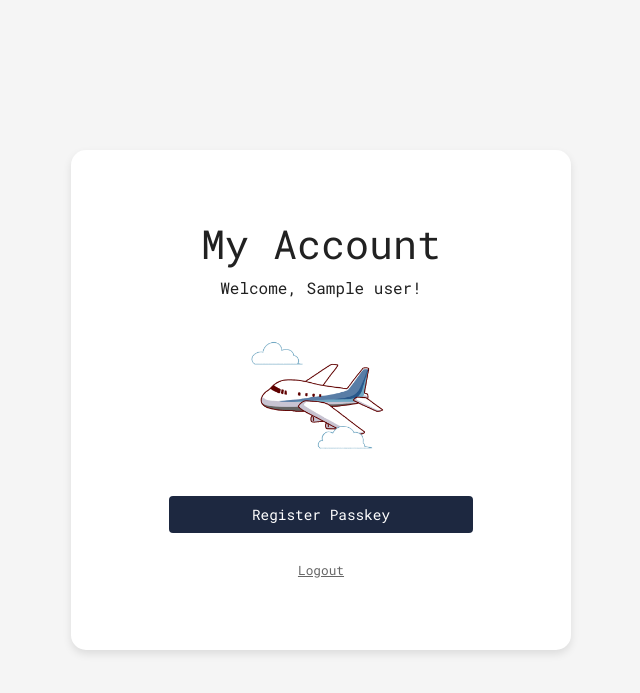
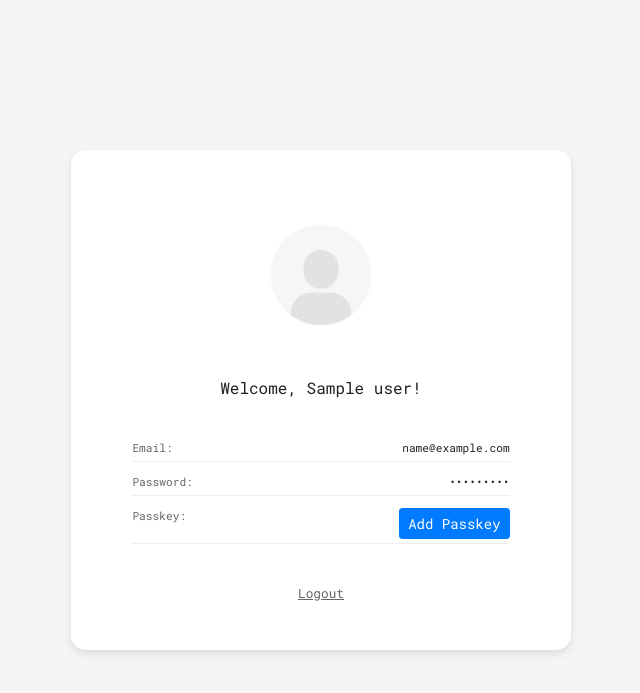
Before and after one commit to jchowlabs/basic-auth-app, a Flask app: page /dashboard in a window 1280 px wide. Shown: the top 693 px of the page, without its empty margins (319-959 px from the left). Run offline with Flask 3, Linux system fonts and the light colour scheme; the visitor is signed in with stand-in values (Sample User, id 1); data that the repository does not hold is empty; some libraries are stand-ins or nearby versions.

Commit message:
Adding webauthn.

```diff
--- a/app.py
+++ b/app.py
@@ -1,4 +1,4 @@
-from flask import Flask, render_template, url_for, redirect, flash
+from flask import Flask, render_template, url_for, redirect, flash, jsonify, request, session
 from flask_sqlalchemy import SQLAlchemy
 from flask_login import UserMixin, login_user, LoginManager, login_required, logout_user, current_user
 from flask_wtf import FlaskForm
@@ -6,13 +6,20 @@ from wtforms import StringField, PasswordField, SubmitField
 from wtforms.validators import InputRequired, Length, ValidationError, Email
 from flask_bcrypt import Bcrypt
 import os
+import json
+import base64
+import secrets
+from datetime import datetime
 
 # Creates our flask app - "app"
 app = Flask(__name__)
 
 # Creates a SQLite database instance to store hashed id, username, password
 app.config['SQLALCHEMY_DATABASE_URI'] = 'sqlite:///database.db'
-app.config['SECRET_KEY'] = 'jchowlabs' # TO CHANGE
+app.config['SECRET_KEY'] = 'jchowlabs'
+app.config['WEBAUTHN_RP_ID'] = 'localhost'
+app.config['WEBAUTHN_RP_NAME'] = 'Login Demo'
+app.config['WEBAUTHN_ORIGIN'] = 'https://localhost:5000'
 db = SQLAlchemy(app)
 bcrypt = Bcrypt(app)
 
@@ -33,10 +40,22 @@ class User(db.Model, UserMixin):
     email = db.Column(db.String(50), nullable=False, unique=True)
     password = db.Column(db.String(100), nullable=False)
 
+# WebAuthn Credentials Model
+class WebAuthnCredential(db.Model):
+    id = db.Column(db.Integer, primary_key=True)
+    user_id = db.Column(db.Integer, db.ForeignKey('user.id'), nullable=False)
+    credential_id = db.Column(db.String(250), nullable=False)
+    public_key = db.Column(db.Text, nullable=False)
+    sign_count = db.Column(db.Integer, default=0)
+    created_at = db.Column(db.DateTime, default=datetime.utcnow)
+
+    # Relationship with the User
+    user = db.relationship('User', backref=db.backref('credentials', lazy=True))
+
 # Creates user object from registration form
 class RegisterForm(FlaskForm):
     name = StringField(validators=[InputRequired(), Length(max=50)], render_kw={"placeholder": "Name"})
-    email = StringField(validators=[InputRequired(), Email(message="Please enter valid email address"), Length(max=50)], render_kw={"placeholder": "Email"})
+    email = StringField(validators=[InputRequired(), Email(message="Invalid email address."), Length(max=50)], render_kw={"placeholder": "Email"})
     password = PasswordField(validators=[InputRequired(), Length(min=4, max=20)], render_kw={"placeholder": "Password"})
     submit = SubmitField("Register")
 
@@ -48,9 +67,13 @@ class RegisterForm(FlaskForm):
 
 # Creates user object from login form
 class LoginForm(FlaskForm):
-    email = StringField(validators=[InputRequired(message="Email is required"), Email(message="Please enter valid email address"), Length(min=4, max=20)], render_kw={"placeholder": "Email"})
-    password = PasswordField(validators=[InputRequired(message="Password is required"), Length(min=4, max=20)], render_kw={"placeholder": "Password"})
+    email = StringField(validators=[InputRequired(message="Email is required."), Email(message="Invalid email address."), Length(min=4, max=50)], render_kw={"placeholder": "Email"})
+    password = PasswordField(validators=[InputRequired(message="Password is required."), Length(min=4, max=20)], render_kw={"placeholder": "Password"})
     submit = SubmitField("Login")
+
+# Generate a random challenge
+def generate_challenge():
+    return base64.urlsafe_b64encode(secrets.token_bytes(32)).decode('utf-8').rstrip('=')
 
 # Route for login page - no login required
 @app.route('/', methods=['GET', 'POST'])
@@ -63,9 +86,9 @@ def login():
                 login_user(user)
                 return redirect(url_for('dashboard'))
             else:
-                flash('The email or password you entered is not valid.', 'danger')
+                flash('Invalid email or password', 'danger')
         else:
-            flash('The email or password you entered is not valid.', 'danger')
+            flash('Invalid email or password.', 'danger')
     return render_template('login.html', form=form)
 
 
@@ -76,13 +99,13 @@ def register():
     if form.validate_on_submit():
         existing_user = User.query.filter_by(email=form.email.data).first()
         if existing_user:
-            flash('User already exists', 'danger')
+            flash('Account already exists.', 'danger')
         else:
             hashed_password = bcrypt.generate_password_hash(form.password.data).decode('utf-8')
             new_user = User(name=form.name.data, email=form.email.data, password=hashed_password)
             db.session.add(new_user)
             db.session.commit()
-            flash('Account created successfully! Please log in.', 'success')
+            flash('Account successfully created! Please login.', 'success')
             return redirect(url_for('login'))
     return render_template('register.html', form=form)
 
@@ -90,7 +113,8 @@ def register():
 @app.route('/dashboard', methods=['GET', 'POST'])
 @login_required
 def dashboard():
-    return render_template('dashboard.html')
+    has_credentials = WebAuthnCredential.query.filter_by(user_id=current_user.id).first() is not None
+    return render_template('dashboard.html', has_credentials=has_credentials)
 
 # Route that redirects logged out user to login page
 @app.route('/logout', methods=['GET', 'POST'])
@@ -99,10 +123,176 @@ def logout():
     logout_user()
     return redirect(url_for('login'))
 
+# WebAuthn registration routes
+@app.route('/api/webauthn/register/begin', methods=['POST'])
+@login_required
+def webauthn_register_begin():
+    # Generate registration options
+    challenge = generate_challenge()
+
+    # Store the challenge in the session for verification later
+    session['challenge'] = challenge
+
+    # Create registration options
+    options = {
+        'challenge': challenge,
+        'rp': {
+            'name': app.config['WEBAUTHN_RP_NAME'],
+            'id': app.config['WEBAUTHN_RP_ID']
+        },
+        'user': {
+            'id': str(current_user.id),
+            'name': current_user.email,
+            'displayName': current_user.name
+        },
+        'pubKeyCredParams': [
+            {'type': 'public-key', 'alg': -7},  # ES256
+            {'type': 'public-key', 'alg': -257}  # RS256
+        ],
+        'timeout': 60000,  # 60 seconds
+        'attestation': 'none',
+        'authenticatorSelection': {
+            'userVerification': 'preferred',
+            'requireResidentKey': False
+        }
+    }
+
+    return jsonify(options)
+
+@app.route('/api/webauthn/register/complete', methods=['POST'])
+@login_required
+def webauthn_register_complete():
+    try:
+        data = request.json
+
+        # Get stored challenge from session
+        challenge = session.get('challenge')
+        if not challenge:
+            return jsonify({'error': 'Challenge not found'}), 400
+
+        # Clear the challenge from the session
+        session.pop('challenge', None)
+
+        # Verify attestation response from client
+        # In a production system, you would properly verify the attestation
+        # Here we'll just save the credential
+
+        credential_id = data['id']
+        public_key = json.dumps(data['response'])
+
+        # Check if credential already exists
+        existing_cred = WebAuthnCredential.query.filter_by(credential_id=credential_id).first()
+        if existing_cred:
+            return jsonify({'error': 'Credential already registered'}), 400
+
+        # Create new credential
+        new_credential = WebAuthnCredential(
+            user_id=current_user.id,
+            credential_id=credential_id,
+            public_key=public_key,
+            sign_count=0
+        )
+
+        db.session.add(new_credential)
+        db.session.commit()
+
+        return jsonify({'success': True, 'message': 'Passkey registered successfully'})
+
+    except Exception as e:
+        return jsonify({'error': str(e)}), 500
+
+# WebAuthn authentication routes
+@app.route('/api/webauthn/authenticate/begin', methods=['POST'])
+def webauthn_authenticate_begin():
+    try:
+        # Generate authentication challenge
+        challenge = generate_challenge()
+
+        # Store challenge in session for verification
+        session['auth_challenge'] = challenge
+
+        # Get all credentials to allow for authentication
+        # In a real app, you might want to filter by username first
+        credentials = WebAuthnCredential.query.all()
+        allowed_credentials = []
+
+        for cred in credentials:
+            allowed_credentials.append({
+                'type': 'public-key',
+                'id': cred.credential_id
+            })
+
+        # Create authentication options
+        options = {
+            'challenge': challenge,
+            'timeout': 60000,
+            'rpId': app.config['WEBAUTHN_RP_ID'],
+            'allowCredentials': allowed_credentials,
+            'userVerification': 'preferred'
+        }
+
+        return jsonify(options)
+
+    except Exception as e:
+        return jsonify({'error': str(e)}), 500
+
+@app.route('/api/webauthn/authenticate/complete', methods=['POST'])
+def webauthn_authenticate_complete():
+    try:
+        data = request.json
+
+        # Get credential ID from authentication response
+        credential_id = data['id']
+
+        # Get challenge from session
+        challenge = session.get('auth_challenge')
+        if not challenge:
+            return jsonify({'error': 'Challenge not found'}), 400
+
+        # Clear challenge from session
+        session.pop('auth_challenge', None)
+
+        # Find credential in database
+        credential = WebAuthnCredential.query.filter_by(credential_id=credential_id).first()
+        if not credential:
+            return jsonify({'error': 'Unknown credential'}), 400
+
+        # Get user associated with credential
+        user = User.query.get(credential.user_id)
+        if not user:
+            return jsonify({'error': 'User not found'}), 400
+
+        # In a real application, you would verify the authenticator assertion here
+        # For this demo, we'll skip the cryptographic validation and trust the credential
+
+        # Update the sign count if available
+        if 'authenticatorData' in data['response'] and hasattr(data['response'], 'signCount'):
+            credential.sign_count = data['response']['signCount']
+            db.session.commit()
+
+        # Log in the user
+        login_user(user)
+
+        return jsonify({
+            'success': True,
+            'message': 'Authentication successful',
+            'redirect': url_for('dashboard')
+        })
+
+    except Exception as e:
+        return jsonify({'error': str(e)}), 500
+
 # Ensure the database file exists and create tables if not
 if not os.path.exists('database.db'):
     with app.app_context():
         db.create_all()
+else:
+    # Update schema for existing database
+    with app.app_context():
+        db.create_all()
+
+def main():
+    app.run(ssl_context="adhoc")
 
 if __name__ == '__main__':
-    app.run()
+    main()
--- a/requirements.txt
+++ b/requirements.txt
@@ -17,3 +17,4 @@ SQLAlchemy==2.0.36
 typing_extensions==4.12.2
 Werkzeug==3.0.6
 WTForms==3.2.1
+cryptography==43.0.3
--- /dev/null
+++ b/static/js/webauthn.js
@@ -0,0 +1,228 @@
+// WebAuthn functions for passkey operations
+
+// Convert base64url to ArrayBuffer
+function base64urlToArrayBuffer(base64url) {
+    try {
+        // Add padding if needed
+        const base64 = base64url.replace(/-/g, '+').replace(/_/g, '/');
+        const padding = '='.repeat((4 - base64.length % 4) % 4);
+        const base64padded = base64 + padding;
+
+        // Decode base64 to binary string
+        const binary = window.atob(base64padded);
+
+        // Convert binary string to ArrayBuffer
+        const buffer = new ArrayBuffer(binary.length);
+        const view = new Uint8Array(buffer);
+        for (let i = 0; i < binary.length; i++) {
+            view[i] = binary.charCodeAt(i);
+        }
+        return buffer;
+    } catch (error) {
+        console.error('Error converting base64url to ArrayBuffer:', error);
+        throw error;
+    }
+}
+
+// Convert ArrayBuffer to base64url
+function arrayBufferToBase64url(buffer) {
+    try {
+        const bytes = new Uint8Array(buffer);
+        let binary = '';
+        for (let i = 0; i < bytes.byteLength; i++) {
+            binary += String.fromCharCode(bytes[i]);
+        }
+        const base64 = window.btoa(binary);
+        return base64.replace(/\+/g, '-').replace(/\//g, '_').replace(/=/g, '');
+    } catch (error) {
+        console.error('Error converting ArrayBuffer to base64url:', error);
+        throw error;
+    }
+}
+
+// Register a new passkey
+async function registerPasskey() {
+    try {
+        // Check if WebAuthn is supported
+        if (!window.PublicKeyCredential) {
+            alert('WebAuthn is not supported in this browser');
+            return;
+        }
+
+        console.log('Initiating passkey registration...');
+
+        // Get registration options from the server
+        const optionsResponse = await fetch('/api/webauthn/register/begin', {
+            method: 'POST',
+            headers: {
+                'Content-Type': 'application/json'
+            },
+            credentials: 'same-origin'
+        });
+
+        if (!optionsResponse.ok) {
+            const errorData = await optionsResponse.json();
+            throw new Error(errorData.error || 'Failed to get registration options');
+        }
+
+        const options = await optionsResponse.json();
+        console.log('Registration options received:', options);
+
+        // Convert challenge from base64url to ArrayBuffer
+        options.challenge = base64urlToArrayBuffer(options.challenge);
+
+        // Convert user ID directly to plain UTF-8 encoded string
+        // This is crucial for Safari compatibility
+        const encoder = new TextEncoder();
+        options.user.id = encoder.encode(options.user.id);
+
+        console.log('Requesting credential creation...');
+
+        // Create credential
+        const credential = await navigator.credentials.create({
+            publicKey: options
+        });
+
+        console.log('Credential created:', credential);
+
+        // Prepare credential data for sending to server
+        const credentialData = {
+            id: credential.id,
+            type: credential.type,
+            response: {
+                attestationObject: arrayBufferToBase64url(credential.response.attestationObject),
+                clientDataJSON: arrayBufferToBase64url(credential.response.clientDataJSON)
+            }
+        };
+
+        console.log('Sending credential to server...');
+
+        // Send credential to server
+        const registerResponse = await fetch('/api/webauthn/register/complete', {
+            method: 'POST',
+            headers: {
+                'Content-Type': 'application/json'
+            },
+            credentials: 'same-origin',
+            body: JSON.stringify(credentialData)
+        });
+
+        const result = await registerResponse.json();
+
+        if (result.success) {
+            alert('Passkey registered successfully!');
+            location.reload();
+        } else {
+            alert('Failed to register passkey: ' + (result.error || 'Unknown error'));
+        }
+    } catch (error) {
+        console.error('Error registering passkey:', error);
+        alert('Error registering passkey: ' + error.message);
+    }
+}
+
+// Authenticate with a passkey
+async function authenticateWithPasskey() {
+    try {
+        // Check if WebAuthn is supported
+        if (!window.PublicKeyCredential) {
+            alert('WebAuthn is not supported in this browser');
+            return;
+        }
+
+        console.log('Initiating passkey authentication...');
+
+        // Get authentication options from server
+        const optionsResponse = await fetch('/api/webauthn/authenticate/begin', {
+            method: 'POST',
+            headers: {
+                'Content-Type': 'application/json'
+            },
+            credentials: 'same-origin'
+        });
+
+        if (!optionsResponse.ok) {
+            const errorData = await optionsResponse.json();
+            throw new Error(errorData.error || 'Failed to get authentication options');
+        }
+
+        const options = await optionsResponse.json();
+        console.log('Authentication options received:', options);
+
+        // Convert challenge from base64url to ArrayBuffer
+        options.challenge = base64urlToArrayBuffer(options.challenge);
+
+        // Convert allowed credential IDs from base64url to ArrayBuffer
+        if (options.allowCredentials) {
+            for (let cred of options.allowCredentials) {
+                cred.id = base64urlToArrayBuffer(cred.id);
+            }
+        }
+
+        console.log('Requesting credential get...');
+
+        // Request credential from authenticator
+        const credential = await navigator.credentials.get({
+            publicKey: options
+        });
+
+        console.log('Credential received:', credential);
+
+        // Prepare credential data for sending to server
+        const authData = {
+            id: credential.id,
+            type: credential.type,
+            response: {
+                authenticatorData: arrayBufferToBase64url(credential.response.authenticatorData),
+                clientDataJSON: arrayBufferToBase64url(credential.response.clientDataJSON),
+                signature: arrayBufferToBase64url(credential.response.signature),
+                userHandle: credential.response.userHandle ?
+                    arrayBufferToBase64url(credential.response.userHandle) : null
+            }
+        };
+
+        console.log('Sending authentication data to server...');
+
+        // Send credential to server for verification
+        const authResponse = await fetch('/api/webauthn/authenticate/complete', {
+            method: 'POST',
+            headers: {
+                'Content-Type': 'application/json'
+            },
+            credentials: 'same-origin',
+            body: JSON.stringify(authData)
+        });
+
+        const result = await authResponse.json();
+
+        if (result.success) {
+            console.log('Authentication successful, redirecting...');
+            window.location.href = result.redirect;
+        } else {
+            alert('Authentication failed: ' + (result.error || 'Unknown error'));
+        }
+
+    } catch (error) {
+        console.error('Error during authentication:', error);
+        alert('Error during authentication: ' + error.message);
+    }
+}
+
+// Initialize event listeners
+document.addEventListener('DOMContentLoaded', function() {
+    console.log('WebAuthn script loaded');
+
+    // Add event listener to the "Add Passkey" button
+    const addPasskeyBtn = document.getElementById('add-passkey-btn');
+    if (addPasskeyBtn) {
+        console.log('Passkey registration button found');
+        addPasskeyBtn.addEventListener('click', registerPasskey);
+    }
+
+    // Add event listener to the "Login with Passkey" button on login page
+    const loginPasskeyBtn = document.querySelector('.btn-custom-primary[type="button"]');
+    if (loginPasskeyBtn) {
+        console.log('Passkey authentication button found');
+        loginPasskeyBtn.addEventListener('click', authenticateWithPasskey);
+    }
+});
--- a/static/styles.css
+++ b/static/styles.css
@@ -1,9 +1,11 @@
+/* Base Styles */
 body {
     background-color: #f5f5f5;
     font-family: 'Roboto Mono', monospace;
     color: #212121;
 }
 
+/* Card Styles */
 .card {
     background-color: #ffffff;
     border: none;
@@ -22,7 +24,7 @@ body {
     border: none;
     box-shadow: 0 4px 8px rgba(0, 0, 0, 0.1);
     border-radius: 15px;
-    padding: 40px;
+    padding: 20px;
     width: 500px;
     height: 500px;
     display: flex;
@@ -31,6 +33,7 @@ body {
     justify-content: center;
 }
 
+/* Header Styles */
 .card-header {
     font-size: 1rem;
     font-weight: bold;
@@ -50,8 +53,8 @@ body {
 }
 
 .header-logo {
-    width: 45px;
-    height: 45px;
+    width: 50px;
+    height: 50px;
 }
 
 .header-text {
@@ -60,9 +63,10 @@ body {
 }
 
 .logo-container {
-    margin-bottom: 15px;
+    margin-bottom: 10px;
 }
 
+/* Form Styles */
 form {
     width: 90%;
     display: flex;
@@ -88,6 +92,11 @@ form {
     padding: 10px 5px;
     width: 100%;
     font-size: 0.9rem;
+    transition: all 0.3s ease;
+}
+
+.form-control:hover {
+    transform: scale(1.02);
 }
 
 .form-control:focus {
@@ -95,20 +104,14 @@ form {
     box-shadow: none;
     border-bottom: 1px solid #007bff;
     color: #212121;
+    transform: scale(1.02);
 }
 
 .form-control::placeholder {
     color: #666;
 }
 
-.text-muted {
-    font-size: 0.8rem;
-    display: flex;
-    justify-content: center;
-    text-align: center;
-    margin: 0.5px 0;
-}
-
+/* Button Styles */
 .btn-custom-primary {
     background-color: #1D2840;
     color: #ffffff;
@@ -137,8 +140,7 @@ form {
     margin-bottom: 20px;
     font-size: 0.9rem;
     display: block;
-    margin-left: auto;
-    margin-right: auto;
+    margin: 0 auto 20px;
 }
 
 .btn-register-passkey:hover {
@@ -162,18 +164,20 @@ form {
     background-color: #c82333;
 }
 
+/* Link Styles */
 .register-link, .login-link {
     color: #666;
-    text-decoration: none;
     font-size: 0.8rem;
     text-decoration: underline;
+    transition: all 0.3s ease-in-out;
 }
 
 .register-link:hover, .login-link:hover {
     color: #444;
-    text-decoration: underline;
+    transform: scale(1.05);
 }
 
+/* Alert Styles */
 .alert {
     margin-top: 20px;
     padding: 15px;
@@ -193,13 +197,50 @@ form {
     font-size: 0.7rem;
 }
 
-.gif-container {
-    margin: 2px 0;
+/* Dashboard Profile Styles */
+.profile-container {
+    margin: 2px 0 5px;
     padding: 2px;
 }
 
-.dashboard-gif {
+.dashboard-profile {
     max-width: 100%;
     height: auto;
     border-radius: 1px;
+    width: 150px;
 }
+
+/* User Info Styles */
+.user-info-container {
+    width: 80%;
+    margin: 15px 0;
+    padding: 5px;
+}
+
+.info-item {
+    display: flex;
+    justify-content: space-between;
+    margin-bottom: 8px;
+    padding: 4px 0;
+    border-bottom: 1px solid #eee;
+}
+
+.info-label {
+    font-weight: 500;
+    color: #666;
+    font-size: 0.70rem;
+}
+
+.info-value {
+    color: #212121;
+    font-size: 0.70rem;
+}
+
+/* Text Utility */
+.text-muted {
+    font-size: 0.8rem;
+    display: flex;
+    justify-content: center;
+    text-align: center;
+    margin: 0.5px 0;
+}
--- a/templates/dashboard.html
+++ b/templates/dashboard.html
@@ -1,3 +1,4 @@
+<!DOCTYPE html>
 <meta charset="UTF-8">
 <meta name="viewport" content="width=device-width, initial-scale=1.0">
 <link href="https://stackpath.bootstrapcdn.com/bootstrap/4.5.2/css/bootstrap.min.css" rel="stylesheet">
@@ -7,20 +8,40 @@
 </head>
 <body>
     <div class="d-flex justify-content-center align-items-center vh-100">
-        <div class="card-dashboard p-3">
-            <h1 class="mb-2 text-center">My Account</h1>
+        <div class="card-dashboard p-2">
+            <div class="profile-container text-center mb-4">
+                <img src="{{ url_for('static', filename='images/blank-profile.jpg') }}" alt="Animation" class="dashboard-profile" width="150">
+            </div>
             <p class="text-center">Welcome, {{ current_user.name|capitalize }}!</p>
-            <div class="gif-container text-center mb-4">
-                <img src="{{ url_for('static', filename='images/plane.gif') }}" alt="Animation" class="dashboard-gif" width="150">
+
+            <div class="user-info-container">
+                <div class="info-item">
+                    <span class="info-label">Email:</span>
+                    <span class="info-value">{{ current_user.email }}</span>
+                </div>
+                <div class="info-item">
+                    <span class="info-label">Password:</span>
+                    <span class="info-value">•••••••••</span>
+                </div>
+                <div class="info-item">
+                    <span class="info-label">Passkey:</span>
+                    <span class="info-value">
+                        {% if has_credentials %}
+                            Registered
+                        {% else %}
+                            <button id="add-passkey-btn" class="btn btn-sm btn-primary">Add Passkey</button>
+                        {% endif %}
+                    </span>
+                </div>
             </div>
-            <button class="btn btn-register-passkey">Register Passkey</button>
             <div class="mt-2 text-center">
-                <a href="{{ url_for('login') }}" class="login-link">Logout</a>
+                <a href="{{ url_for('logout') }}" class="login-link">Logout</a>
             </div>
         </div>
     </div>
 <script src="https://code.jquery.com/jquery-3.5.1.slim.min.js"></script>
 <script src="https://cdn.jsdelivr.net/npm/@popperjs/core@2.5.4/dist/umd/popper.min.js"></script>
-<script src="https://stackpath.bootstrap.com/bootstrap/4.5.2/js/bootstrap.min.js"></script>
+<script src="https://stackpath.bootstrapcdn.com/bootstrap/4.5.2/js/bootstrap.min.js"></script>
+<script src="{{ url_for('static', filename='js/webauthn.js') }}"></script>
 </body>
 </html>
--- a/templates/login.html
+++ b/templates/login.html
@@ -53,7 +53,7 @@
                     <small class="text-muted">--- or ---</small>
                 </div>
                 <div class="form-group">
-                    <button type="button" class="btn btn-custom btn-custom-primary btn-block">Login with Passkey</button>
+                    <button type="button" id="login-passkey-btn" class="btn btn-custom btn-custom-primary btn-block">Login with Passkey</button>
                 </div>
             </form>
             <div class="mt-2 text-center">
@@ -65,5 +65,6 @@
     <script src="https://code.jquery.com/jquery-3.5.1.slim.min.js"></script>
     <script src="https://cdn.jsdelivr.net/npm/@popperjs/core@2.5.4/dist/umd/popper.min.js"></script>
     <script src="https://stackpath.bootstrapcdn.com/bootstrap/4.5.2/js/bootstrap.min.js"></script>
+    <script src="{{ url_for('static', filename='js/webauthn.js') }}"></script>
 </body>
 </html>
--- a/templates/register.html
+++ b/templates/register.html
@@ -56,7 +56,7 @@
             </form>
             <div class="mt-2 text-center">
                 <small class="text-muted">Already have account?</small>
-                <a href="{{ url_for('login') }}" class="login-link">Sign In</a>
+                <a href="{{ url_for('login') }}" class="login-link">Login</a>
             </div>
         </div>
     </div>
```
Also changed, not shown: static/images/blank-profile.jpg (added).
